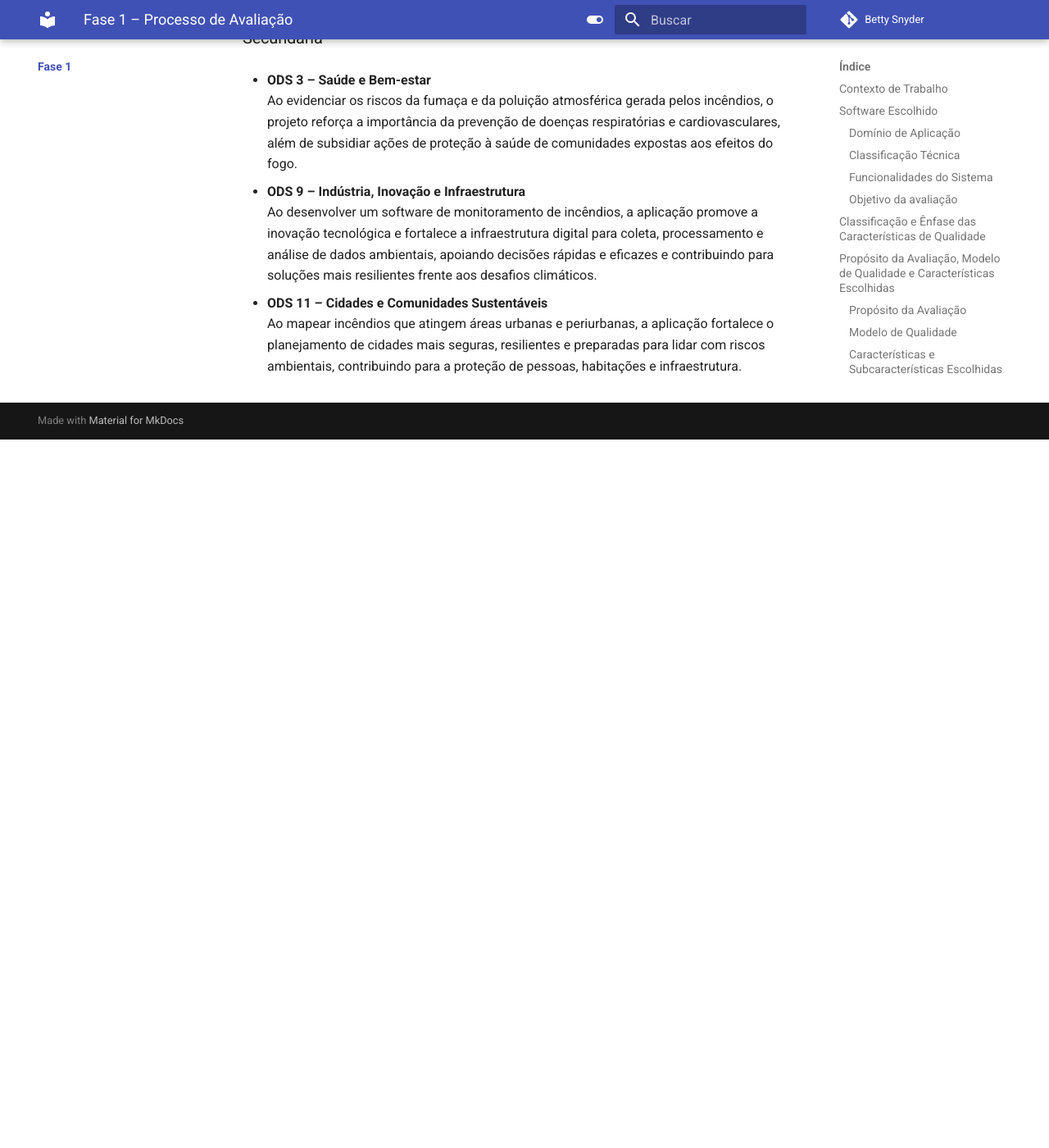
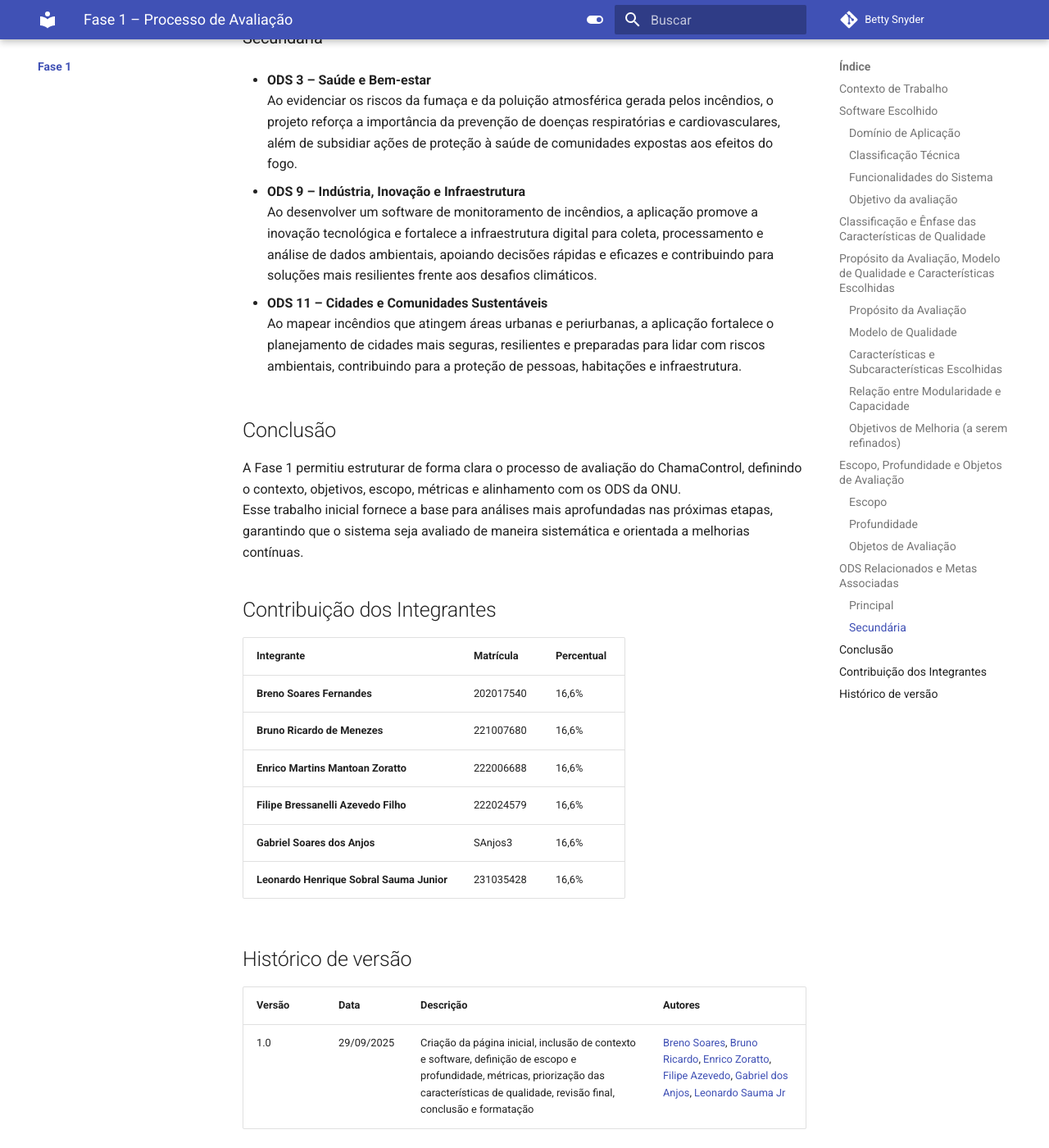
Before and after one commit to FCTE-Qualidade-de-Software-1/2025-2_T01_BETTY-SNYDER, an MkDocs documentation site: the page built from docs/Fase 1/index.md, in a window 1280 px wide and 1400 px high, scrolled down 6311 px. Shown: the whole window at 82% size. Built offline with MkDocs 1.6.1 and Material for MkDocs 9.7.7, drawn with Linux system fonts in a browser that asks for light colours; comment, search, counter and statistics services are not loaded; before the commit the page ends 6847 px from its top, so only the background shows below that.

Commit message:
Adicionando historico de versao na fase 1

```diff
--- a/docs/Fase 1/index.md
+++ b/docs/Fase 1/index.md
@@ -170,3 +170,25 @@ A avaliação do **ChamaControl** também se conecta a objetivos mais amplos, es
 
 - **ODS 11 – Cidades e Comunidades Sustentáveis**
   Ao mapear incêndios que atingem áreas urbanas e periurbanas, a aplicação fortalece o planejamento de cidades mais seguras, resilientes e preparadas para lidar com riscos ambientais, contribuindo para a proteção de pessoas, habitações e infraestrutura.
+
+## Conclusão
+
+A Fase 1 permitiu estruturar de forma clara o processo de avaliação do ChamaControl, definindo o contexto, objetivos, escopo, métricas e alinhamento com os ODS da ONU.
+Esse trabalho inicial fornece a base para análises mais aprofundadas nas próximas etapas, garantindo que o sistema seja avaliado de maneira sistemática e orientada a melhorias contínuas.
+
+## Contribuição dos Integrantes
+
+| Integrante | Matrícula | Percentual |
+|------------|-----------|------------|
+| **Breno Soares Fernandes** | 202017540 | 16,6% |
+| **Bruno Ricardo de Menezes** | 221007680 | 16,6% |
+| **Enrico Martins Mantoan Zoratto** | 222006688 | 16,6% |
+| **Filipe Bressanelli Azevedo Filho** | 222024579 | 16,6% |
+| **Gabriel Soares dos Anjos** | SAnjos3 | 16,6% |
+| **Leonardo Henrique Sobral Sauma Junior** | 231035428 | 16,6% |
+
+## Histórico de versão
+
+| Versão | Data       | Descrição                                                                                                     | Autores |
+|--------|------------|---------------------------------------------------------------------------------------------------------------|---------|
+| 1.0    | 29/09/2025 | Criação da página inicial, inclusão de contexto e software, definição de escopo e profundidade, métricas, priorização das características de qualidade, revisão final, conclusão e formatação | [Breno Soares](https://github.com/Brenofrds), [Bruno Ricardo](https://github.com/EhOBruno), [Enrico Zoratto](https://github.com/sidts), [Filipe Azevedo](https://github.com/fbressa), [Gabriel dos Anjos](https://github.com/SAnjos3), [Leonardo Sauma Jr](https://github.com/leohssjr) |
```
